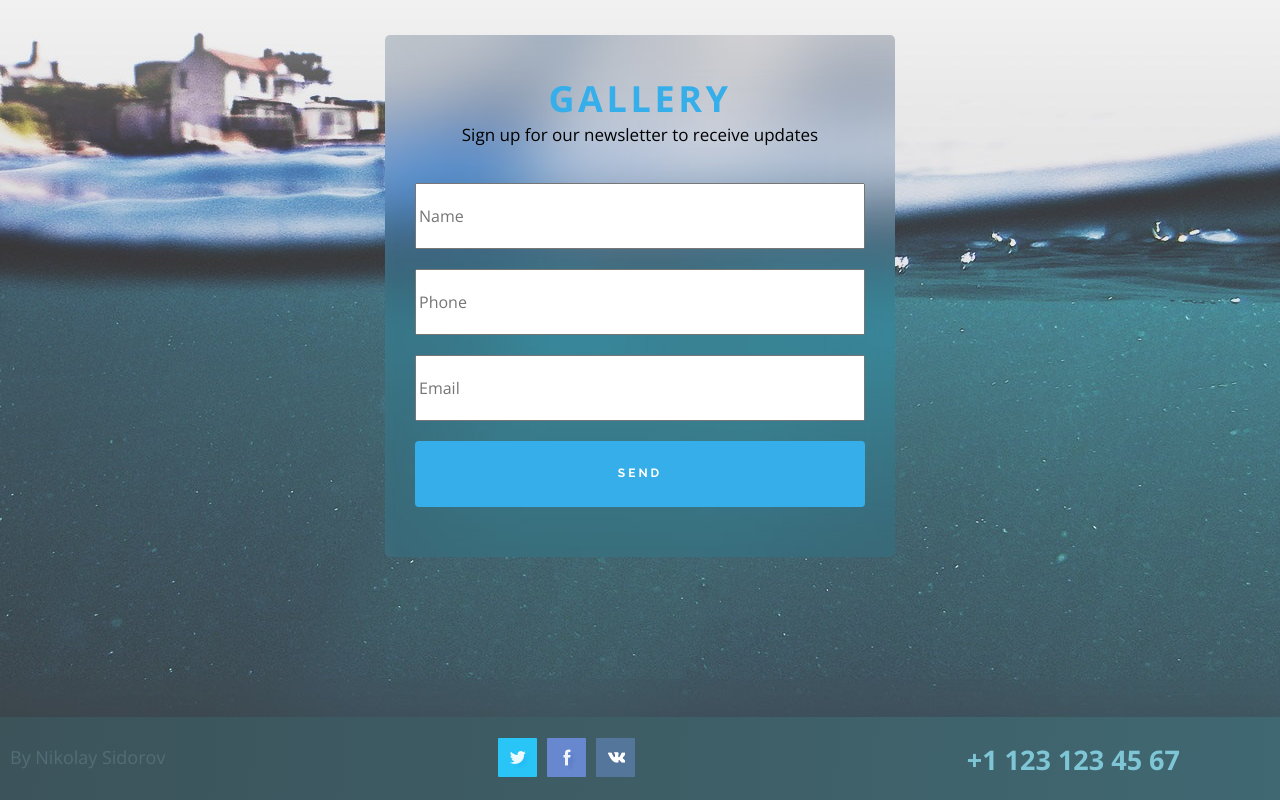
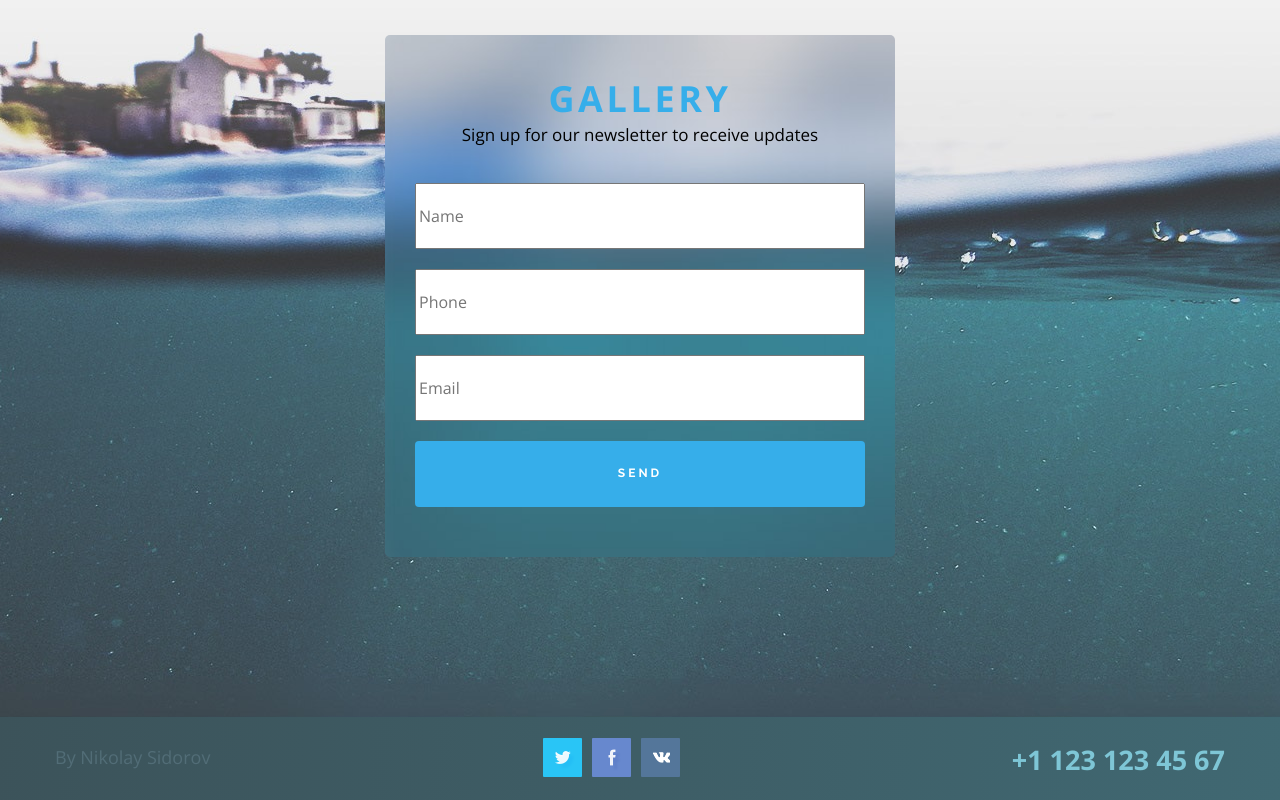
Before and after one commit to SidorovN/mountains, a plain HTML site: page index.html in a window 1280 px wide. Shown: the part 6397-7197 px from the top of the page. Drawn offline with nearby package versions, Linux system fonts and the light colour scheme.

Commit message:
Update style.css

```diff
--- a/styles/style.css
+++ b/styles/style.css
@@ -741,11 +741,12 @@ svg {
 .footer {
   background: linear-gradient(95deg, #3c535a, #406872);
 }
+
 .page_place_footer {
   display: flex;
   justify-content: space-between;
   height: 83px;
-  margin: 0 10px;
+  padding: 0 10px;
 }
 
 .footer__copyright {
```
